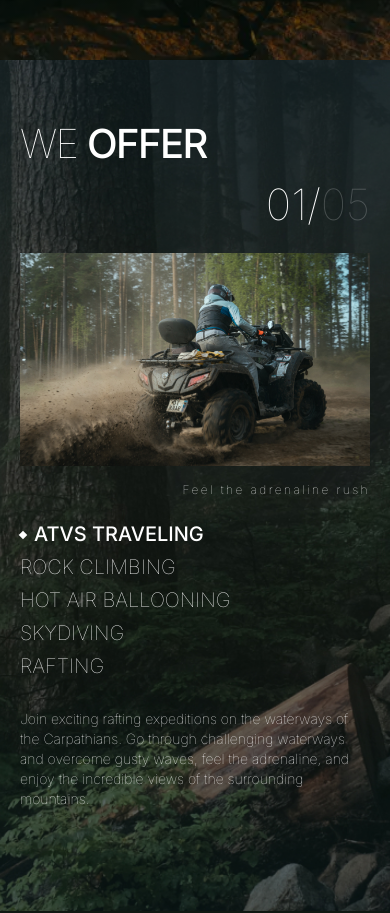
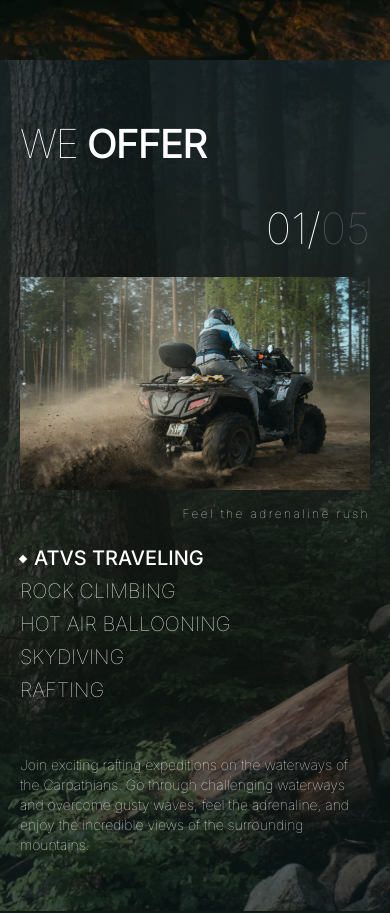
Before and after one commit to Veronikanos/carpTravel, a Next.js app: page / in a window 390 px wide. Shown: the part 1455-2368 px from the top of the page. Built offline with nearby package versions, Linux system fonts and the light colour scheme; a web font is replaced by a local one.

Commit message:
feat: implement styles for tablet

```diff
--- a/src/components/Services.tsx
+++ b/src/components/Services.tsx
@@ -73,19 +73,20 @@ const Services: FC = () => {
           {/* Controlled Swiper -> store swiper instance */}
           <div className="absolute inset-0 padding-x my-14">
             {/* text-block */}
-            <div className="relative z-10 flex flex-col">
-            <div className="flex flex-col mb-[16px]">
-                <div className="header-2">We <span className="font-medium">offer</span></div>
-                <div className="text-[43px] font-thin self-end leading-normal md:text-[67px] md:leading-[78px]">
+            <div className="relative z-10 flex flex-col h-full  md:grid  md:gap-x-[20px] md:gap-y-[36px] md:grid-flow-row md:auto-rows-max">
+            {/* <div className="flex flex-col"> */}
+                <div className="header-2 mb-[24px] md:mb-0">We <span className="font-medium">offer</span>
+                </div>
+                <div className="text-[43px] mb-[16px] font-thin ml-auto leading-normal md:text-[67px] md:leading-[78px]  md:mb-0 md:col-start-2">
                 0{activeIndex + 1}/
                 <span className="text-light-transparent">
                   0{slides.length}
                 </span>
               </div>
-               </div>
+               {/* </div> */}
 
 
-
+<div className="md:row-start-2 md:col-start-1">
           <Swiper modules={[Controller, EffectFade]}
           effect="fade"
           controller={{control: controlledSwiper}}
@@ -93,7 +94,7 @@ const Services: FC = () => {
         //   noSwiping={true}
         noSwipingClass="no-swipe"
 
-          className='w-full h-[213px] sm:h-[370px] xl:h-[429px] sm:w-[463px] md:w-[463px] lg:w-[607px] mb-[12px]'
+          className='w-full h-[213px] sm:h-[370px] xl:h-[429px] sm:w-[463px] md:w-[463px] lg:w-[607px] mb-[12px] md:mb-0'
 
           >
             {slides.map((item) => (
@@ -110,14 +111,14 @@ const Services: FC = () => {
               </SwiperSlide>
             ))}
           </Swiper>
+</div>
 
-
-          <div className=" flex flex-col">
+          <div className=" flex flex-col grow md:col-start-2 md:row-start-2">
                   <p className=" block text-right mb-6 text-[12px] leading-loose tracking-[2.4px] md:mb-[34px] md:text-left">
                     {slides[activeIndex].title}
                   </p>
 
-                  <ul className="mb-[34px] services-list flex flex-col gap-[16px] md:order-first md:mb-[25px] xl:text-[28px] xl:gap-[24px]">
+                  <ul className="services-list flex flex-col gap-[16px] md:order-first md:mb-[25px] xl:text-[28px] xl:gap-[24px]">
                     {sliderTitleButtonText.map((item, index) => {
                       return (
                         <li
@@ -136,7 +137,7 @@ const Services: FC = () => {
                     })}
                   </ul>
 
-                  <div className=" grow flex flex-col justify-between">
+                  <div className="flex-grow flex items-end">
                     <p className="section-text md:text-[13px] md:text-justify md:leading-[1.53] xl:text-[18px]">
                       {slides[activeIndex].description}
                     </p>
```
